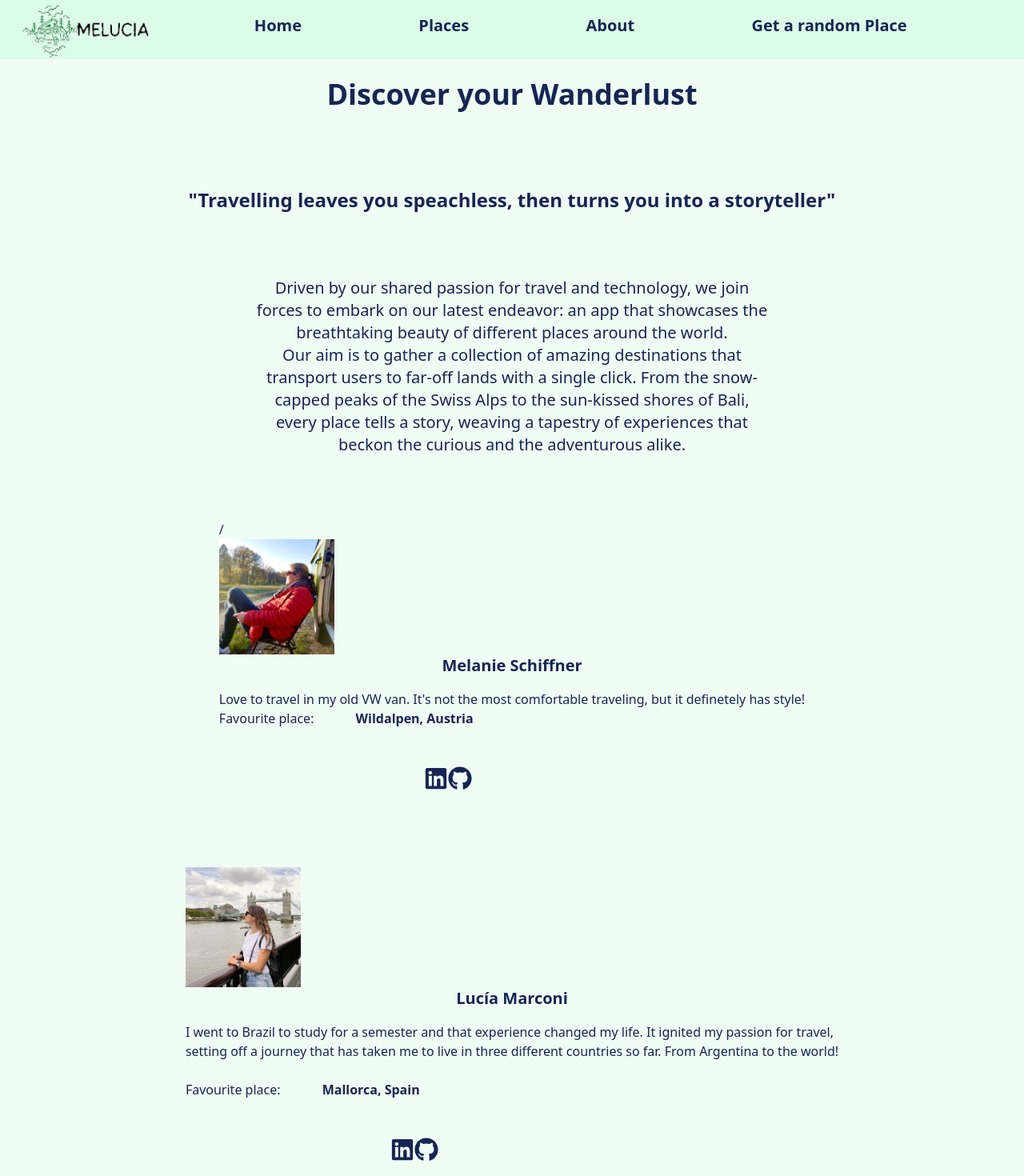
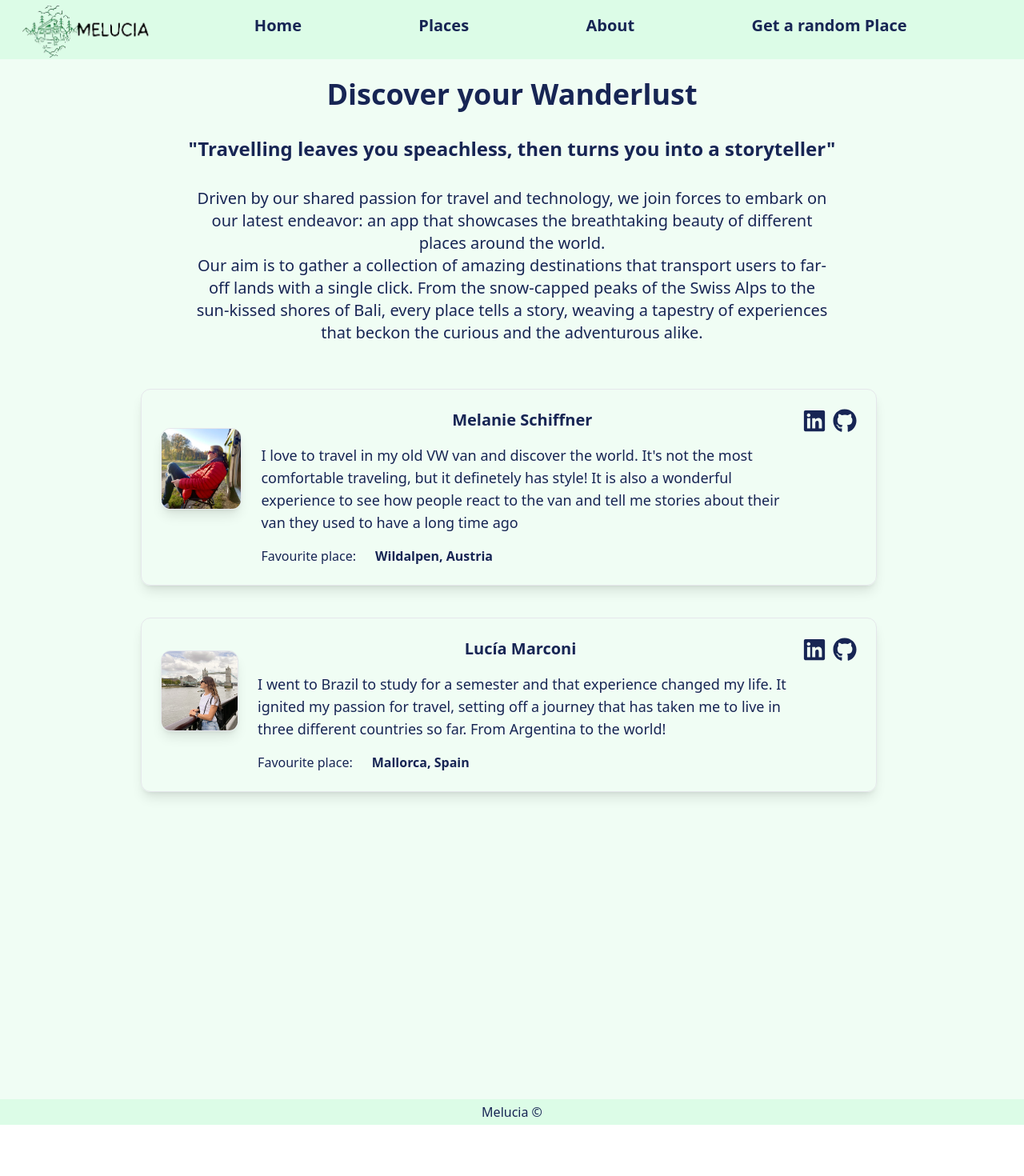
Before and after one commit to melucia/melucia-travel-app, a React (Vite) app: page /about in a window 1280 px wide. Shown: the top 1470 px of the page at 80% size. After the commit the page ends 1406 px from the top, so only its background shows below. Built offline with nearby package versions, Linux system fonts and the light colour scheme; the HTML template or start-up script is replaced by a standard one.

Commit message:
styling aboutpage with Tailwind

```diff
--- a/src/pages/AboutPage.jsx
+++ b/src/pages/AboutPage.jsx
@@ -1,74 +1,101 @@
 import { FaGithub } from "react-icons/fa";
 import { FaLinkedin } from "react-icons/fa";
-import Mel from "../assets/mel.jpg"
-import Lu from "../assets/lu.jpg"
+import Mel from "../assets/mel.jpg";
+import Lu from "../assets/lu.jpg";
+
+function AboutPage() {
+  return (
+    <>
+      <h3 className="text-lg font-semibold text-center mt-12 mx-6
+      lg:mt-8 lg:text-2xl ">
+        "Travelling leaves you speachless, then turns you into a storyteller"
+      </h3>
+      <p className="text-md px-12 py-12 text-center mb-6
+      lg:px-60 lg:py-8 lg:text-xl ">
+        Driven by our shared passion for travel and technology, we join forces
+        to embark on our latest endeavor: an app that showcases the breathtaking
+        beauty of different places around the world.
+        <br />
+        Our aim is to gather a collection of amazing destinations that transport
+        users to far-off lands with a single click. From the snow-capped peaks
+        of the Swiss Alps to the sun-kissed shores of Bali, every place tells a
+        story, weaving a tapestry of experiences that beckon the curious and the
+        adventurous alike.
+      </p>
+
+      <div className="flex gap-10 flex-col ml-16
+      lg:ml-44">
+        <div>
+          <div className="shadow-lg border-solid border rounded-xl p-6 flex flex-row w-10/12">
+            <div>
+              <img src={Mel} className="w-80 aspect-ratio: 1 / 1 shadow-lg border-solid border rounded-xl mt-6" />
+            </div>
+            <div className="">
+              <h3 className="text-center text-lg font-semibold
+              lg:text-xl">
+                Melanie Schiffner
+              </h3>
+              <p className="mt-4 ml-6 text-md
+              lg:text-lg">
+                I love to travel in my old VW van and discover the world. It's not the most comfortable
+                traveling, but it definetely has style! It is also a wonderful experience to see how people
+                 react to the van and tell me stories about their van they used to have a long time ago
+                </p>
+                <p className="mt-4 ml-6">
+                Favourite place:
+                <b className="mx-6">Wildalpen, Austria</b>
+                </p>
 
 
-function AboutPage() {
+            </div>
 
-  return (
-    <>
-      <h3 className="text-2xl font-semibold text-center mt-12 mx-6 lg:mt-24">"Travelling leaves you speachless, then turns you into a storyteller"</h3>
-      <p className="text-xl px-12 py-12 lg:px-80 lg:py-20 text-center">Driven by our shared passion for travel and technology, we join forces to embark on our latest endeavor:
-        an app that showcases the breathtaking beauty of different places around the world.
-        <br />
-        Our aim is to gather a collection of amazing destinations that transport
-        users to far-off lands with a single click. From the snow-capped peaks of the Swiss Alps to the sun-kissed shores of Bali,
-        every place tells a story, weaving a tapestry of experiences that beckon the curious and the adventurous alike.
-      </p>
-
-      <div className="flex justify-center gap-12 flex-wrap flex-auto lg:min-w-full ">
-
-        <div> /
-          <div className="">
-            <img src={Mel} className="w-36 h-50" />
-          </div>
-          <div className="">
-            <h3 className="text-center text-xl font-semibold">Melanie Schiffner</h3>
-            <p className="mt-4">
-              Love to travel in my old VW van. It's not the most comfortable traveling, but it definetely has style!
-              <br /> Favourite place: <b className="mx-12">Wildalpen, Austria</b>
-            </p>
-          </div>
-          <div className="inline-flex mx-64 my-12">
-            <a href="https://www.linkedin.com/in/melanie-schiffner-525b8aa2/">
-              <FaLinkedin size={30} />
-            </a>
-            <a href="https://github.com/MelSchiffner">
-              <FaGithub size={30} />
-            </a>
+            <div className="inline-flex">
+              <a href="https://www.linkedin.com/in/melanie-schiffner-525b8aa2/">
+                <FaLinkedin size={30} />
+              </a>
+              <a href="https://github.com/MelSchiffner" className="ml-2">
+                <FaGithub size={30} />
+              </a>
+            </div>
           </div>
         </div>
 
+        <div className="">
+          <div className="shadow-lg border-solid border rounded-xl p-6 flex flex-row w-10/12">
+            <div className="">
+              <img src={Lu} className="w-64 aspect-ratio: 1 / 1 shadow-lg border-solid border rounded-xl mt-4" />
+            </div>
+            <div>
+              <h3 className="text-center text-lg font-semibold
+              lg:text-xl">
+                Lucía Marconi
+              </h3>
+              <p className="mt-4 ml-6 text-md
+              lg:text-lg">
+                I went to Brazil to study for a semester and that experience
+                changed my life. It ignited my passion for travel,
+                setting off a journey that has taken me to live in three
+                different countries so far. From Argentina to the world!
+              </p>
+              <p className="mt-4 ml-6">
+              Favourite place:
+              <b className="mx-6">Mallorca, Spain</b>
+              </p>
+            </div>
 
-        <div className="">
-          <div className="">
-            <img src={Lu} className="w-36 h-50" />
-          </div>
-          <div>
-            <h3 className="text-center text-xl font-semibold">Lucía Marconi</h3>
-            <p className="mt-4">
-              I went to Brazil to study for a semester and that experience changed my life. It ignited my passion for travel,
-              <br />
-              setting off a journey that has taken me to live in three different countries so far.
-              From Argentina to the world!</p>
-            <br /> Favourite place: <b className="mx-12">Mallorca, Spain</b>
-
-          </div>
-
-          <div className="inline-flex mx-64 my-12">
-            <a href="https://www.linkedin.com/in/Lumarconi21/">
-              <FaLinkedin size={30} />
-            </a>
-            <a href="https://github.com/Lumarconi21">
-              <FaGithub size={30} />
-            </a>
+            <div className="inline-flex">
+              <a href="https://www.linkedin.com/in/Lumarconi21/">
+                <FaLinkedin size={30} />
+              </a>
+              <a href="https://github.com/Lumarconi21" className="ml-2">
+                <FaGithub size={30} />
+              </a>
+            </div>
           </div>
         </div>
       </div>
     </>
-  )
+  );
 }
 
-
 export default AboutPage;
```
